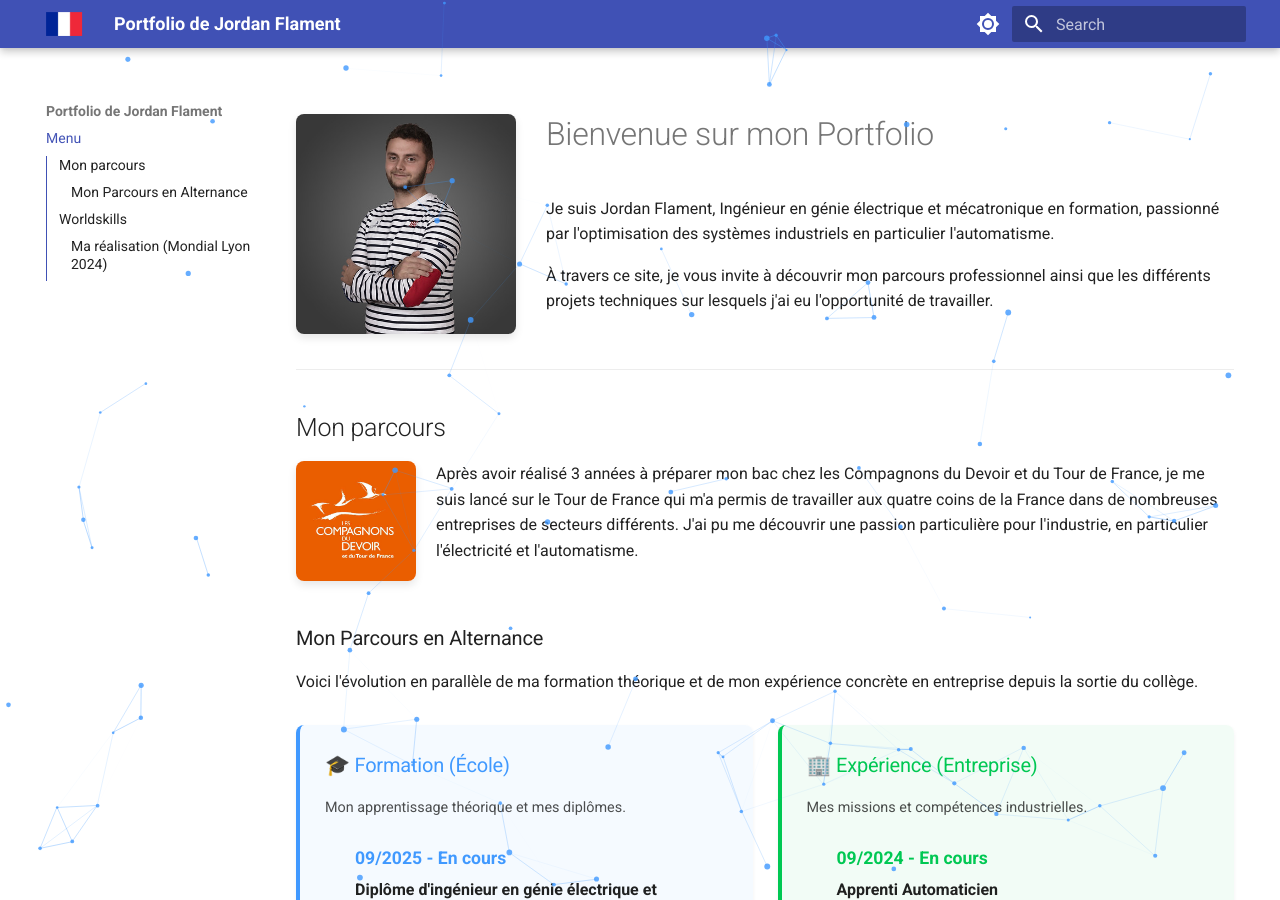
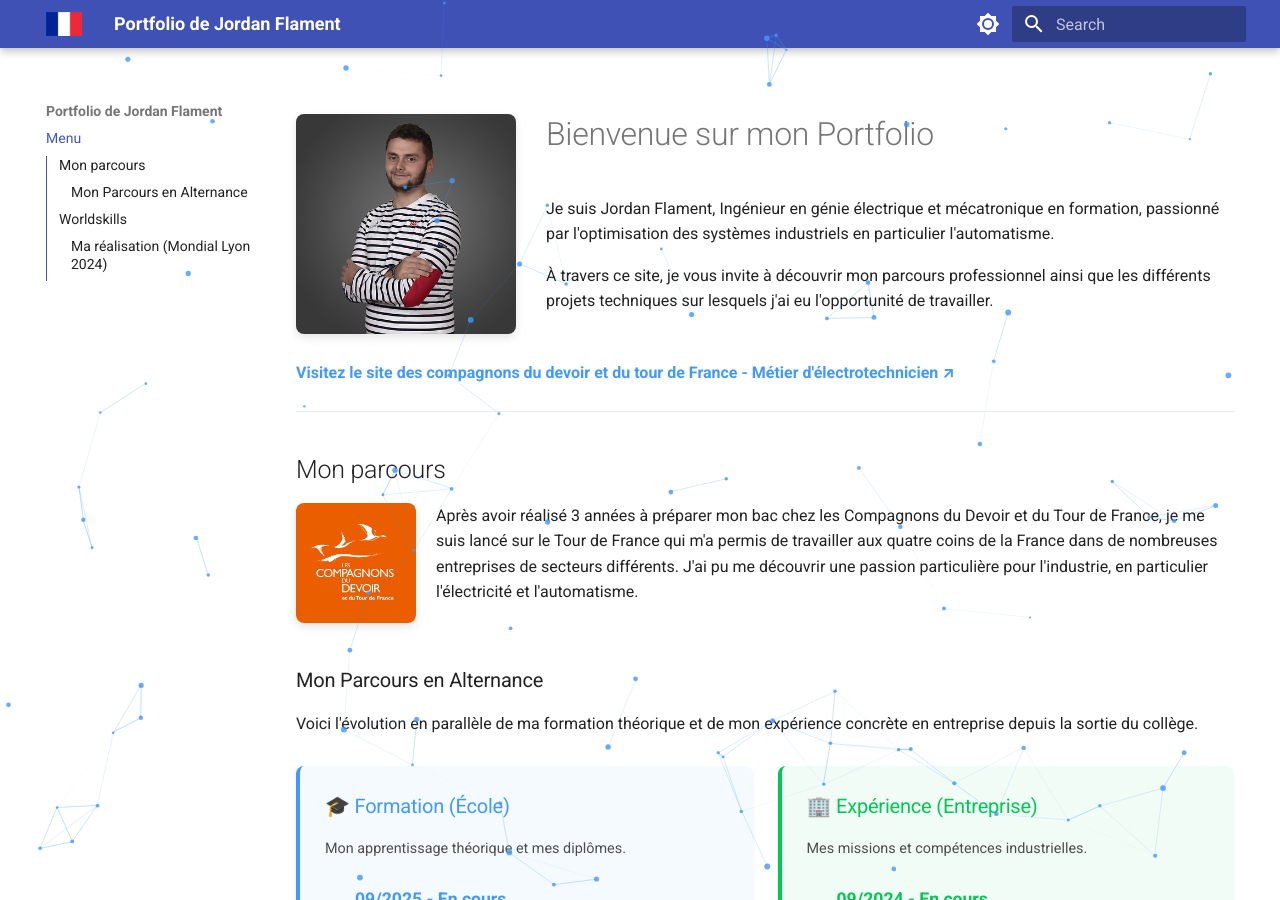
Before and after one commit to jordan-flament/jordan-flament.github.io, an MkDocs documentation site: the page built from docs/index.md, in a window 1280 px wide and 900 px high. Built offline with MkDocs 1.6.1 and Material for MkDocs 9.7.7, drawn with Linux system fonts in a browser that asks for light colours.

Commit message:
MAJ lien compagnons

```diff
--- a/docs/index.md
+++ b/docs/index.md
@@ -7,6 +7,8 @@ Je suis Jordan Flament, Ingénieur en génie électrique et mécatronique en for
 À travers ce site, je vous invite à découvrir mon parcours professionnel ainsi que les différents projets techniques sur lesquels j'ai eu l'opportunité de travailler.
 
 <div style="clear: both;"></div>
+
+<a href="https://compagnons-du-devoir.com/les-metiers/electrotechnique/" target="_blank" style="color: #4099ff; font-weight: bold; text-decoration: none;">Visitez le site des compagnons du devoir et du tour de France - Métier d'électrotechnicien ↗</a>
 
 ---
 
```
